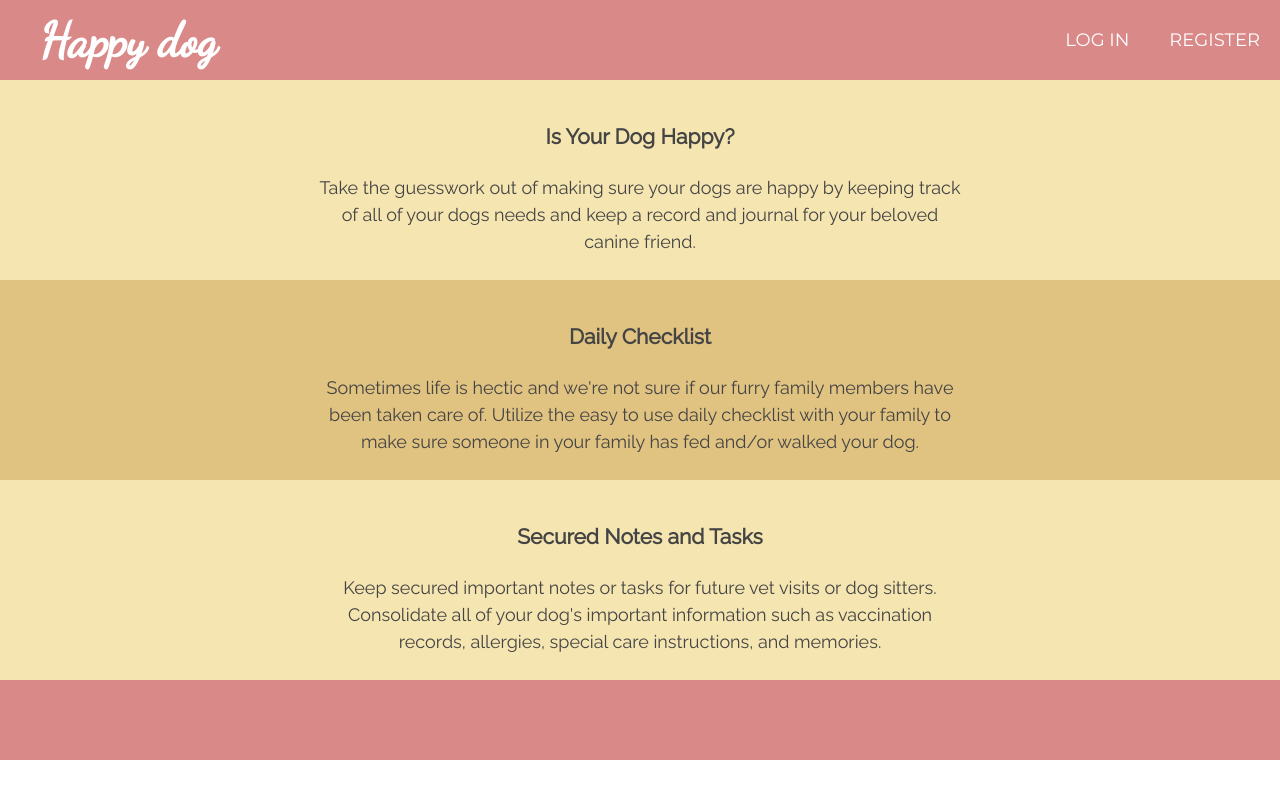
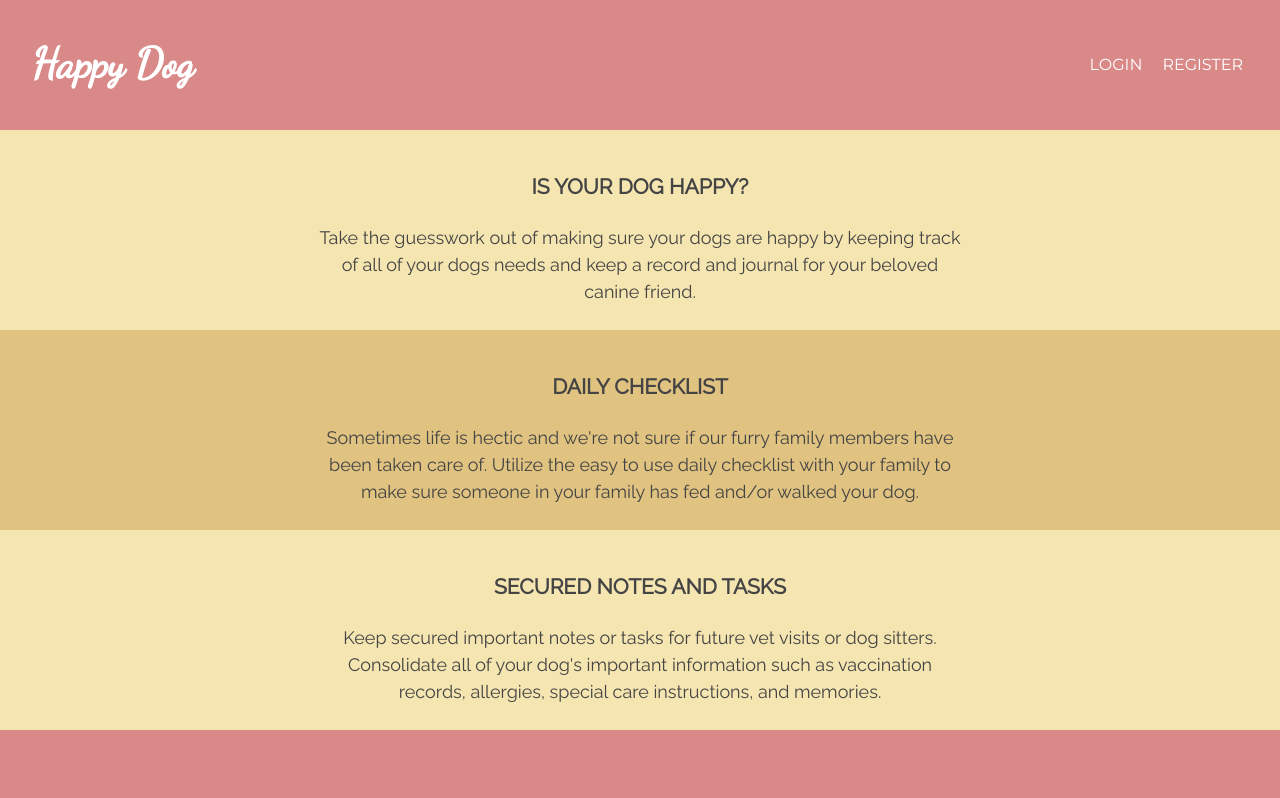
Before and after one commit to dc5will/happydog-client, a React (Create React App) app: page / in a window 1280 px wide. Shown: the top 798 px of the page. Built offline with nearby package versions, Linux system fonts and the light colour scheme; no server answers.

Commit message:
bare minimum of responsiveness with media queries

```diff
--- a/src/components/Header/Header.css
+++ b/src/components/Header/Header.css
@@ -1,32 +1,87 @@
 .Header {
     display: flex;
-    height: 80px;
-    align-items: normal;
-    justify-content: space-between;
+    justify-content: center;
+    flex-wrap: wrap;
+    height: 140px;
     background-color: rgb(218, 137, 137);
 }
 
 .Header h1 {
-    margin: 5px 20px;
+    margin: 10px;
+    justify-content: center;
 }
 
 h1 {
     font-family: 'Dancing Script', cursive;
-    font-size: 48px;
+    font-size: 40px;
 }
 
 .Header a {
+    display: flex;
+    justify-content: center;
     color: white;
     text-decoration: none;
-    margin: 5px 20px;
+    margin: 10px;
 }
 
 .Header_not-logged-in, .Header_logged-in {
     display: flex;
     flex: 1;
     align-items: center;
-    justify-content: flex-end;
+    justify-content: center;
     font-family: 'Montserrat',sans-serif;
     text-transform: uppercase;
-    font-size: 18px;
+    font-size: 16px;
+    margin-right: 10px;
 }
+
+@media only screen and (min-width: 377px) {
+    .Header {
+        display: flex;
+        justify-content: center;
+        color: white;
+        text-decoration: none;
+        padding: 17px;
+        height: 155px;
+    }
+}
+
+
+
+
+@media only screen and (min-width: 480px) {
+    .Header {
+        display: flex;
+        height: 130px;
+        align-items: normal;
+        justify-content: space-between;
+        background-color: rgb(218, 137, 137);
+    }
+
+    .Header h1 {
+        margin: 5px;
+    }
+
+    h1 {
+        font-family: 'Dancing Script', cursive;
+        font-size: 42px;
+    }
+
+    .Header a {
+        color: white;
+        text-decoration: none;
+        margin: 10px;
+    }
+
+    .Header_not-logged-in, .Header_logged-in {
+        display: flex;
+        flex: 1;
+        align-items: center;
+        justify-content: flex-end;
+        font-family: 'Montserrat',sans-serif;
+        text-transform: uppercase;
+        font-size: 16px;
+        margin-right: 10px;
+    }
+
+}
--- a/src/components/Header/Header.js
+++ b/src/components/Header/Header.js
@@ -21,7 +21,7 @@ export default class Header extends Component {
   renderLoginLink() {
     return (
       <div className="Header_not-logged-in">
-        <Link to="/login">Log in</Link>
+        <Link to="/login">Login</Link>
         <Link to="/register">Register</Link>
       </div>
     );
@@ -31,8 +31,8 @@ export default class Header extends Component {
     return (
       <React.Fragment>
         <nav className="Header">
-          <h1>
-            <Link to="/my-notes">Happy dog</Link>
+          <h1 className='happyDogLogo'>
+            <Link to="/my-notes">Happy Dog</Link>
           </h1>
           {TokenService.hasAuthToken()
             ? this.renderLogoutLink()
--- a/src/components/LandingPage/LandingPage.css
+++ b/src/components/LandingPage/LandingPage.css
@@ -4,6 +4,11 @@
 
 header {
     /* padding: 10px 10px; */
+}
+
+h3 {
+    font-size: bold;
+    text-transform: uppercase;
 }
 
 body {
@@ -50,4 +55,5 @@ ul {
     margin: 10px;
     padding: 0;
     font-size: 16px;
+    line-height: 1.5;
 }
--- a/src/components/NoteDetail/NoteDetail.css
+++ b/src/components/NoteDetail/NoteDetail.css
@@ -6,17 +6,6 @@
     padding: 5px;
     /* font-weight: bold; */
     margin-left: 5px;
-}
-
-
-.deleteNote {
-    border: 1px solid grey;
-    background-color: crimson;
-    font-size: 1.1em;
-    border-radius: 20px;
-    padding: 8px 12px;
-    font-weight: bold;
-    margin-left: 20px;
 }
 
 #commentsForm {
@@ -52,19 +41,19 @@
 .addButton {
     border: 1px solid grey;
     background-color: green;
-    font-size: 1.1em;
+    font-size: 1em;
     border-radius: 20px;
     padding: 8px 12px;
     font-weight: bold;
-    margin-left: 10px;
+    margin: 10px;
 }
 
-.backButton {
+.deleteNote {
     border: 1px solid grey;
-    background-color: gray;
-    font-size: 1.1em;
+    background-color: crimson;
+    font-size: 1em;
     border-radius: 20px;
     padding: 8px 12px;
     font-weight: bold;
-    margin-left: 10px;
+    margin: 10px;
 }
--- a/src/components/ViewNotes/ViewNotes.css
+++ b/src/components/ViewNotes/ViewNotes.css
@@ -3,7 +3,8 @@
 }
 
 .welcomeBanner {
-    font-size: 40px;
+    font-size: 36px;
     font-weight: bolder;
-    font-family: 'Dancing Script', cursive;
+    font-family: 'Dancing Script';
+    padding: 10px;
 }
--- a/src/index.css
+++ b/src/index.css
@@ -7,6 +7,7 @@
 }
 
 body {
+  line-height: 1.5;
   margin: 0;
   padding: 0;
   font-family: 'Raleway', sans-serif;
```
